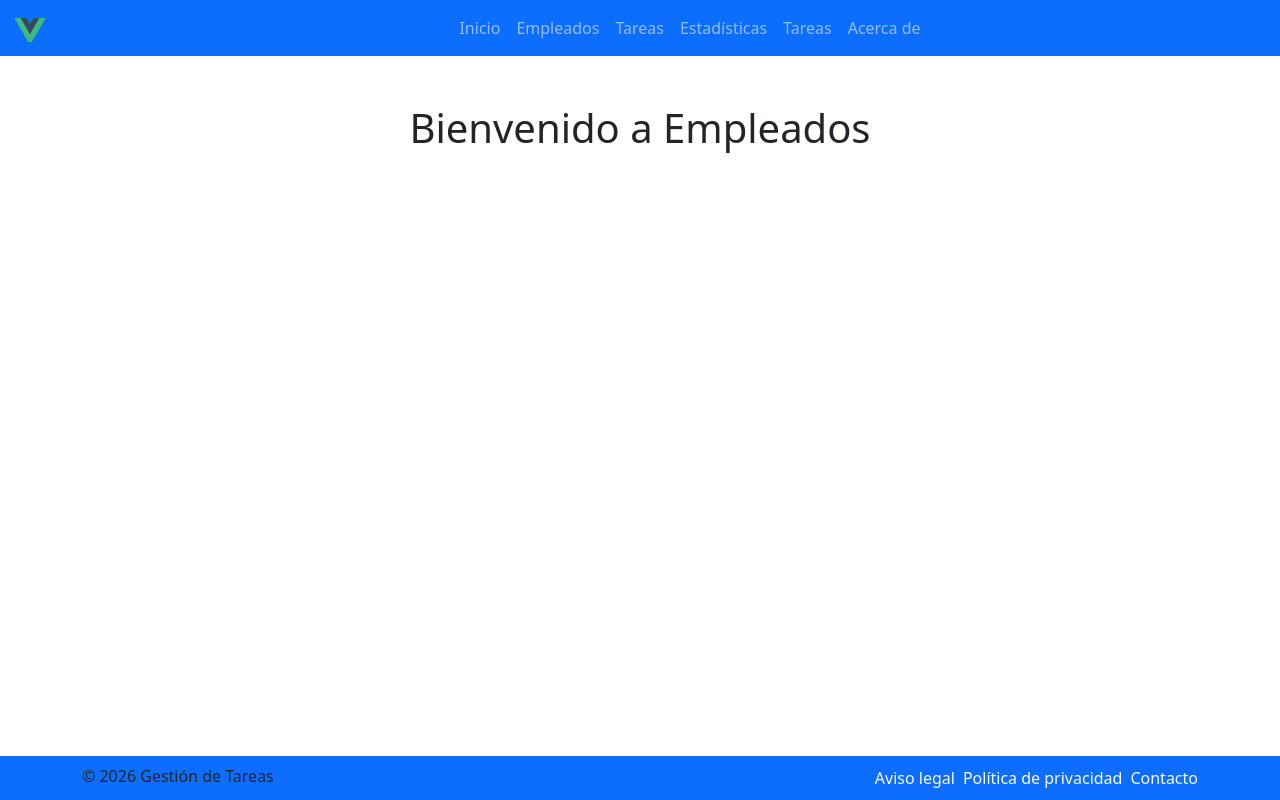
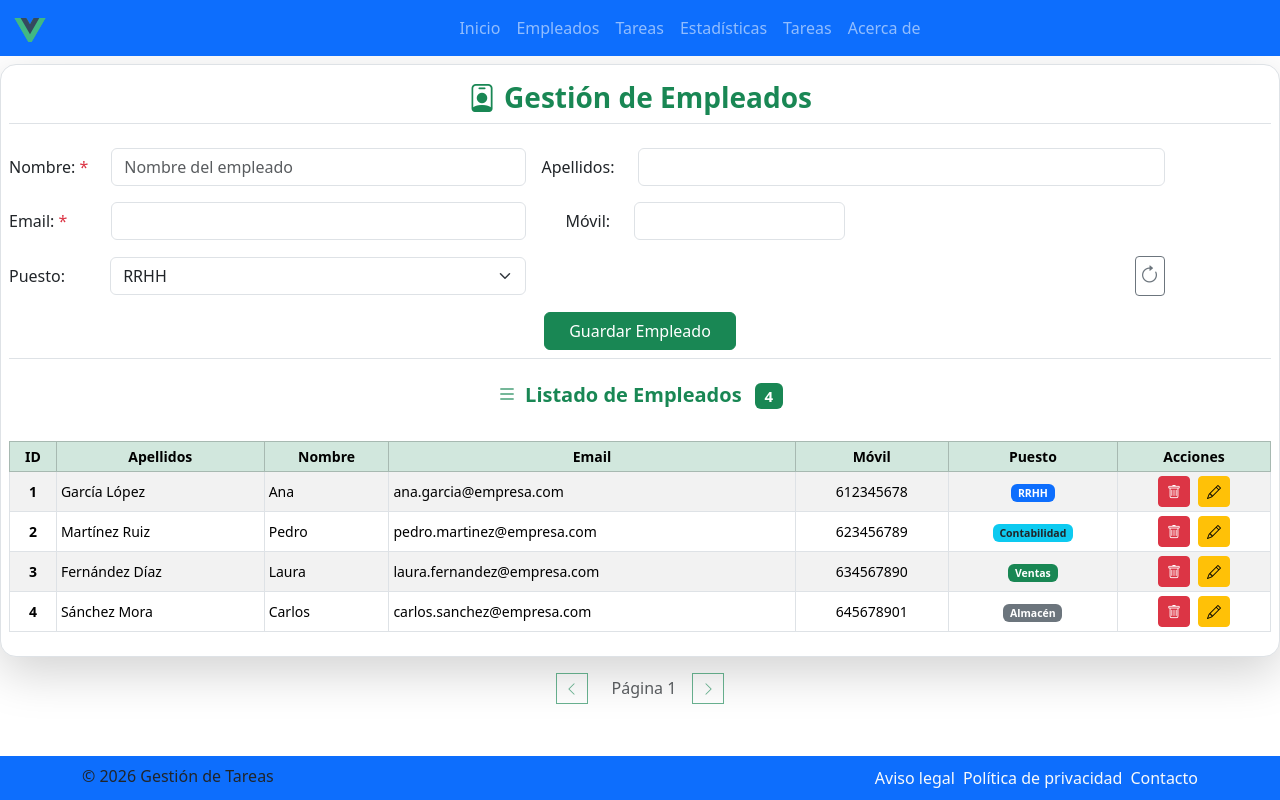
Before and after one commit to Encefaloraptor/recuperacionINT, a Vue app: page /empleados in a window 1280 px wide. Built offline with nearby package versions, Linux system fonts and the light colour scheme.

Commit message:
Preparacion del Layout y función empleado (vacía)

```diff
--- a/frontend/src/components/EmpleaDos.vue
+++ b/frontend/src/components/EmpleaDos.vue
@@ -1,7 +1,172 @@
 <template>
-    <div class="container mt-5">
-        <h1 class="text-center mb-4">Bienvenido a Empleados</h1>
+    <div class="container-fluid my-2 p-2 border rounded-4 shadow-lg bg-white">
+        <h3 class="text-center mb-4 fw-semibold text-success border-bottom pb-2 mt-2">
+            <i class="bi bi-person-badge me-2"></i>Gestión de Empleados
+        </h3>
+
+        <!-- Formulario -->
+        <form class="mb-2">
+
+            <!-- Nombre y Apellidos -->
+            <div class="mb-3 row g-3 align-items-center">
+                <div class="col-md-5 d-flex align-items-center">
+                    <label for="nombre" class="form-label mb-0 text-nowrap w-25">
+                        Nombre: <span class="text-danger">*</span>
+                    </label>
+                    <input type="text" id="nombre" class="form-control flex-grow-1" placeholder="Nombre del empleado" />
+                </div>
+
+                <div class="col-md-6 d-flex align-items-center">
+                    <label for="apellidos" class="form-label me-4 mb-0 text-nowrap">Apellidos:</label>
+                    <input type="text" id="apellidos" class="form-control flex-grow-1" />
+                </div>
+            </div>
+
+            <!-- Email y Móvil -->
+            <div class="mb-3 row g-3 align-items-center">
+                <div class="col-md-5 d-flex align-items-center">
+                    <label for="email" class="form-label mb-0 text-nowrap w-25">
+                        Email: <span class="text-danger">*</span>
+                    </label>
+                    <input type="email" id="email" class="form-control flex-grow-1" />
+                </div>
+
+                <div class="col-md-3 d-flex align-items-center">
+                    <label for="movil" class="form-label me-4 ms-4 mb-0 text-nowrap">Móvil:</label>
+                    <input type="tel" id="movil" class="form-control flex-grow-1 text-center" />
+                </div>
+            </div>
+
+            <!-- Puesto -->
+            <div class="mb-3 row g-3 align-items-center">
+                <div class="col-md-5 d-flex align-items-center">
+                    <label for="puesto" class="form-label mb-0 text-nowrap w-25">Puesto:</label>
+                    <select id="puesto" class="form-select flex-grow-1">
+                        <option disabled value="">Seleccione puesto</option>
+                        <option value="rrhh">RRHH</option>
+                        <option value="contabilidad">Contabilidad</option>
+                        <option value="almacen">Almacén</option>
+                        <option value="ventas">Ventas</option>
+                    </select>
+                </div>
+
+                <div class="col-md-6 d-flex align-items-center justify-content-end">
+                    <button type="button" class="btn btn-outline-secondary btn-sm ms-2 p-1">
+                        <i class="bi bi-arrow-clockwise fs-5"></i>
+                    </button>
+                </div>
+            </div>
+
+            <!-- Botón guardar -->
+            <div class="d-flex align-items-center mt-3">
+                <div class="flex-grow-1 d-flex justify-content-center">
+                    <button type="submit" class="btn btn-success px-4">
+                        Guardar Empleado
+                    </button>
+                </div>
+            </div>
+        </form>
+
+        <!-- Listado -->
+        <div class="table-responsive mt-2">
+            <div class="d-flex justify-content-center mb-2 w-100">
+                <h5 class="text-center mb-3 fw-semibold text-success border-top pb-2 w-100 pt-4">
+                    <i class="bi bi-list me-2"></i>Listado de Empleados
+                    <span class="badge bg-success ms-2">{{ empleados.length }}</span>
+                </h5>
+            </div>
+
+            <table class="table table-bordered table-striped table-sm small w-100">
+                <thead class="table-success">
+                    <tr>
+                        <th class="text-center py-1">ID</th>
+                        <th class="text-center py-1">Apellidos</th>
+                        <th class="text-center py-1">Nombre</th>
+                        <th class="text-center py-1">Email</th>
+                        <th class="text-center py-1">Móvil</th>
+                        <th class="text-center py-1">Puesto</th>
+                        <th class="text-center py-1">Acciones</th>
+                    </tr>
+                </thead>
+                <tbody>
+                    <tr v-if="empleados.length === 0">
+                        <td colspan="7" class="text-center text-muted py-3">
+                            <i class="bi bi-inbox me-2"></i>No hay empleados registrados.
+                        </td>
+                    </tr>
+                    <tr v-for="(empleado, index) in empleados" :key="empleado.id">
+                        <th scope="row" class="text-center py-1">{{ index + 1 }}</th>
+                        <td class="py-1">{{ empleado.apellidos }}</td>
+                        <td class="py-1">{{ empleado.nombre }}</td>
+                        <td class="py-1">{{ empleado.email }}</td>
+                        <td class="text-center py-1">{{ empleado.movil }}</td>
+                        <td class="text-center py-1">
+                            <span class="badge" :class="badgePuesto(empleado.puesto)">
+                                {{ puestoLabel(empleado.puesto) }}
+                            </span>
+                        </td>
+                        <td class="text-center py-1">
+                            <button class="btn btn-danger btn-sm">
+                                <i class="bi bi-trash"></i>
+                            </button>
+                            <button class="btn btn-warning btn-sm ms-2">
+                                <i class="bi bi-pencil"></i>
+                            </button>
+                        </td>
+                    </tr>
+                </tbody>
+            </table>
+        </div>
+    </div>
+
+    <!-- Paginación (estática) -->
+    <div class="d-flex justify-content-center my-3">
+        <button class="btn btn-outline-success btn-sm me-2 rounded-0 border-1 shadow-none" disabled>
+            <i class="bi bi-chevron-left"></i>
+        </button>
+        <span class="mx-3 align-self-center text-muted">Página 1</span>
+        <button class="btn btn-outline-success btn-sm rounded-0 border-1 shadow-none" disabled>
+            <i class="bi bi-chevron-right"></i>
+        </button>
     </div>
 </template>
-<script></script>
-<style></style>
+
+<script setup>
+import { ref } from "vue";
+
+// ── Modelo de datos ──────────────────────────────────────────────────────────
+function emptyEmpleado() {
+    return { id: null, apellidos: "", nombre: "", email: "", movil: "", puesto: "" };
+}
+
+// Array de empleados con datos de ejemplo
+const empleados = ref([
+    { id: 1, apellidos: "García López", nombre: "Ana", email: "ana.garcia@empresa.com", movil: "612345678", puesto: "rrhh" },
+    { id: 2, apellidos: "Martínez Ruiz", nombre: "Pedro", email: "pedro.martinez@empresa.com", movil: "623456789", puesto: "contabilidad" },
+    { id: 3, apellidos: "Fernández Díaz", nombre: "Laura", email: "laura.fernandez@empresa.com", movil: "634567890", puesto: "ventas" },
+    { id: 4, apellidos: "Sánchez Mora", nombre: "Carlos", email: "carlos.sanchez@empresa.com", movil: "645678901", puesto: "almacen" },
+]);
+
+// ── Helpers puros ────────────────────────────────────────────────────────────
+const puestoLabel = (p) =>
+    ({ rrhh: "RRHH", contabilidad: "Contabilidad", almacen: "Almacén", ventas: "Ventas" }[p] ?? p);
+
+const badgePuesto = (p) =>
+    ({ rrhh: "bg-primary", contabilidad: "bg-info text-dark", almacen: "bg-secondary", ventas: "bg-success" }[p] ?? "bg-light text-dark");
+</script>
+
+<style scoped>
+.invalid-feedback {
+    display: block;
+}
+
+.is-invalid {
+    border-color: #dc3545;
+    background-color: #fff5f5;
+}
+
+.table th,
+.table td {
+    vertical-align: middle;
+}
+</style>
```
